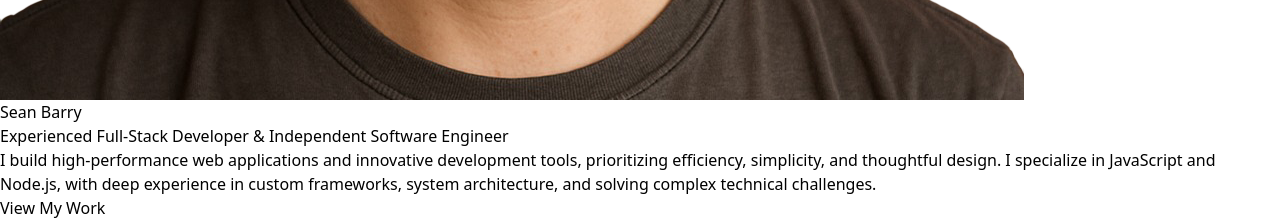
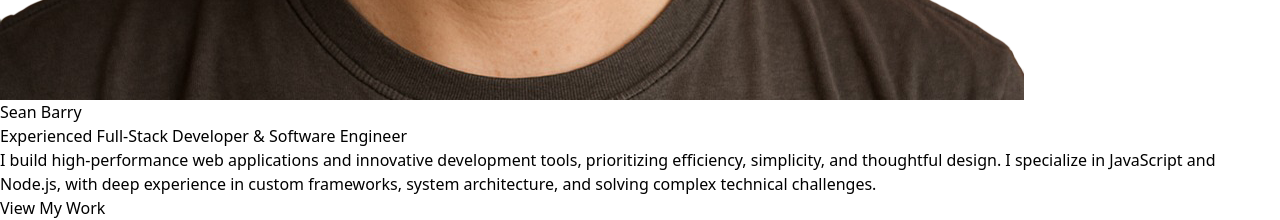
Before and after one commit to sean-andrew-barry/portfolio, a React (Vite) app: page / in a window 1280 px wide. Shown: the part 2820-3040 px from the top of the page. Built offline with nearby package versions, Linux system fonts and the light colour scheme.

Commit message:
Improving content

```diff
--- a/src/components/Hero.jsx
+++ b/src/components/Hero.jsx
@@ -29,12 +29,16 @@ export default function Hero() {
         </h1>
 
         <p className="text-xl md:text-2xl text-gray-300 mb-4 max-w-3xl mx-auto">
-          Experienced Full-Stack Developer & Independent Software Engineer
+          Experienced Full-Stack Developer & Software Engineer
         </p>
 
-        <p className="text-lg text-gray-400 mb-12 max-w-2xl mx-auto leading-relaxed">
+        <p className="text-lg text-gray-400 mb-8 max-w-2xl mx-auto leading-relaxed">
           I build high-performance web applications and innovative development tools, prioritizing efficiency, simplicity, and thoughtful design. I specialize in JavaScript and Node.js, with deep experience in custom frameworks, system architecture, and solving complex technical challenges.
         </p>
+
+        {/* <p className="text-lg md:text-2xl text-gray-400 mb-12 max-w-3xl mx-auto">
+          <em>If there is a solution to be found, I'll find it.</em>
+        </p> */}
 
         <div className="flex flex-col sm:flex-row gap-4 justify-center items-center">
           <Link
```
